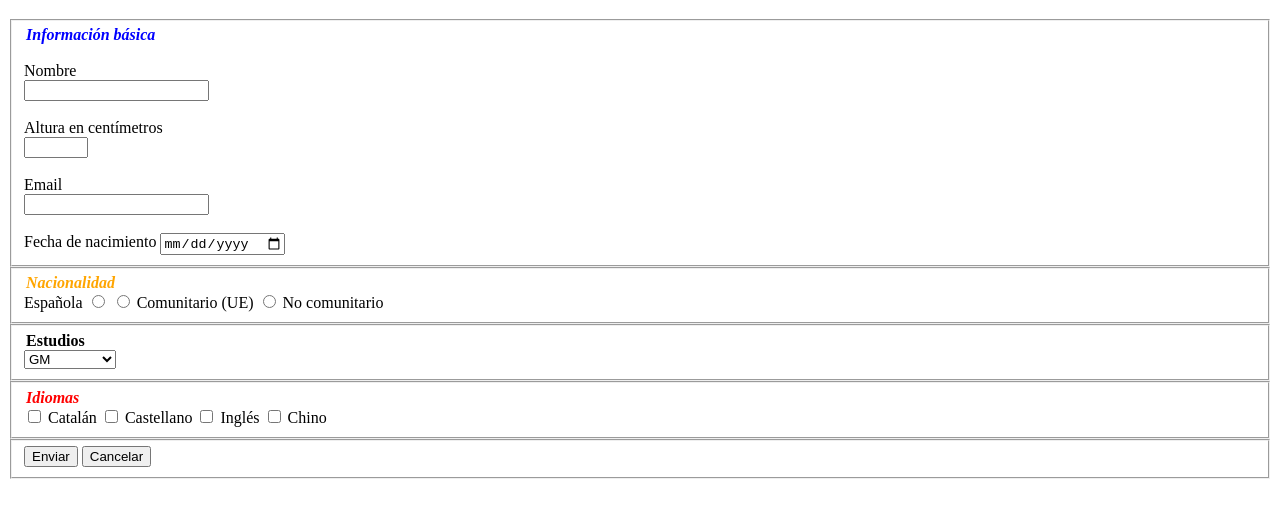
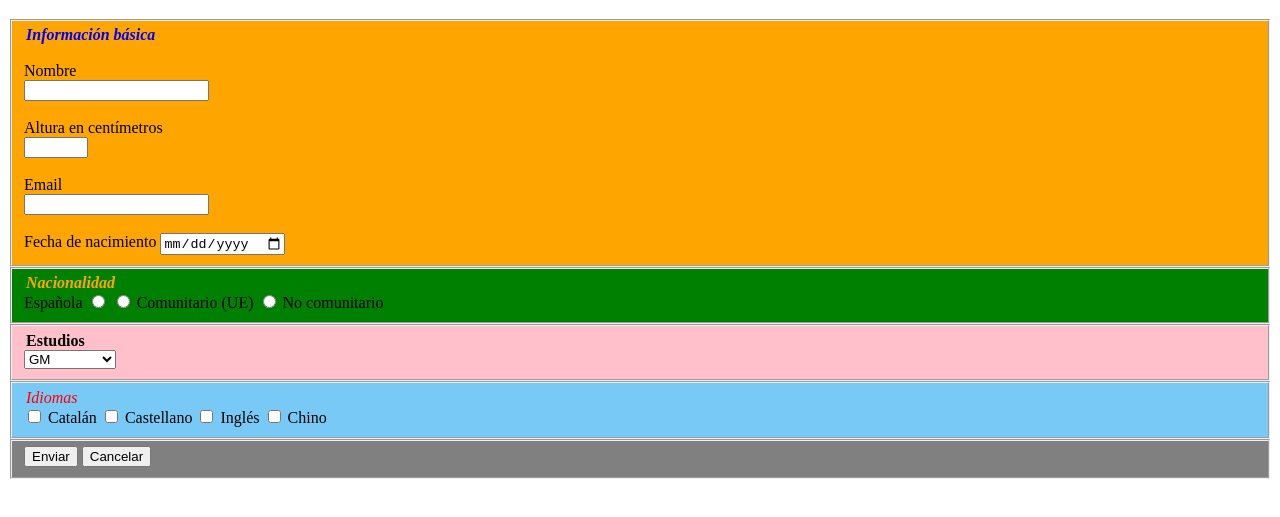
Before and after one commit to JuditSR/m08uf5, a plain HTML site: page paginesweb/ejercicio13.html in a window 1280 px wide. Shown: the part 87-604 px from the top of the page. Drawn offline with Linux system fonts and the light colour scheme.

Commit message:
acabado ejercicio13

```diff
--- a/css/ejercicio13.css
+++ b/css/ejercicio13.css
@@ -9,3 +9,23 @@
 .idiomas {
     color:red
 }
+
+.infof {
+    background-color: orange;
+}
+
+.nacionalidadf {
+    background-color: green
+}
+
+.estudiosf {
+    background-color: pink;
+}
+
+.idiomasf {
+    background-color: rgb(121, 201, 247);
+}
+
+.enviarf {
+    background-color: gray;
+}
--- a/paginesweb/ejercicio13.html
+++ b/paginesweb/ejercicio13.html
@@ -10,8 +10,9 @@
 <body>
     <h1>Curriculum</h1>
     <form action="#" method="get">
-        <fieldset>
+        <fieldset class="infof">
             <b><i><legend class=info> Información básica</legend></i></b>
+
             <br>
 
             <label for="name">Nombre</label> <br>
@@ -30,7 +31,7 @@
             <input type="date" name="fecha" id="fecha">
         </fieldset>
 
-        <fieldset>
+        <fieldset class="nacionalidadf">
             <b><i><legend class=nacionalidad>Nacionalidad</legend></i></b>
 
             <label for="española">Española</label>
@@ -43,7 +44,7 @@
             <label for="nocomun">No comunitario</label>
         </fieldset>
 
-        <fieldset>
+        <fieldset class="estudiosf">
             <b><legend>Estudios</legend></b>
             <select name="estudios" id="estudios">
                 <option value="GM">GM</option>
@@ -53,7 +54,7 @@
             </select>
         </fieldset>
 
-        <fieldset>
+        <fieldset class="idiomasf"
             <b><i><legend class=idiomas> Idiomas</legend></i></b>
             <input type="checkbox" name="catalan" id="catalan" value="catalan">
             <label for="catalan">Catalán</label>
@@ -68,7 +69,7 @@
             <label for="chino">Chino</label>
         </fieldset>
 
-        <fieldset>
+        <fieldset class="enviarf">
             <input type="submit" value="Enviar" name="enviar">
             <input type="reset" value="Cancelar" name="cancelar">
         </fieldset>
```
